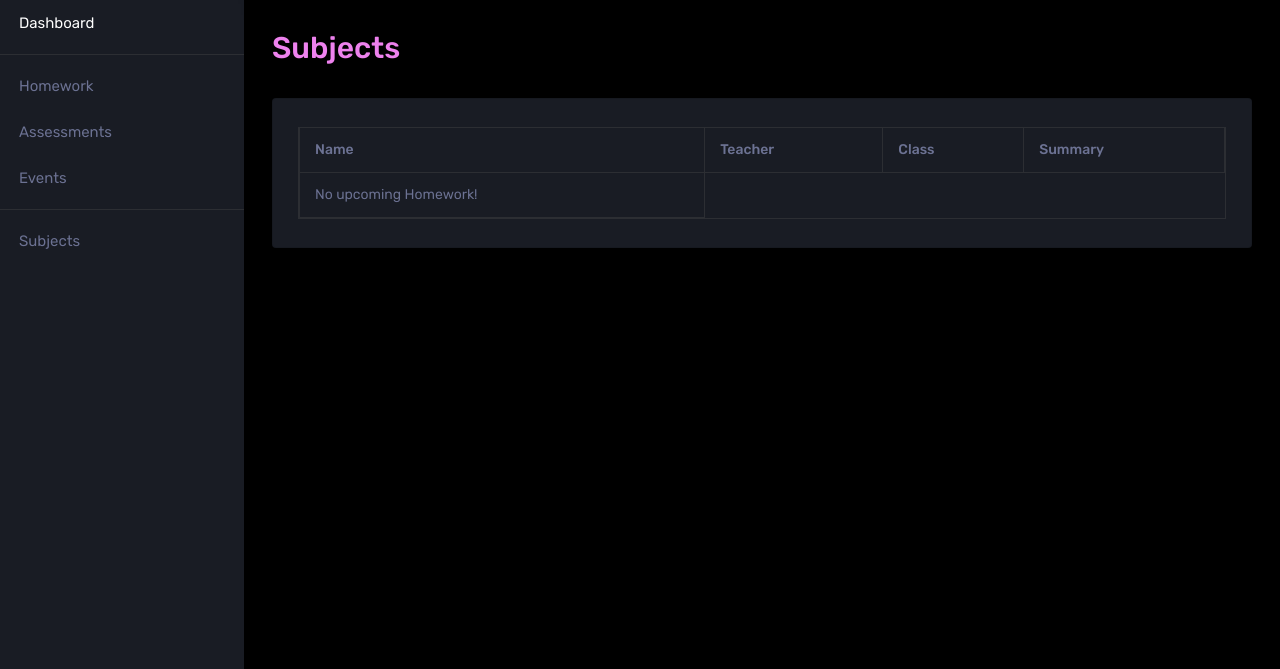
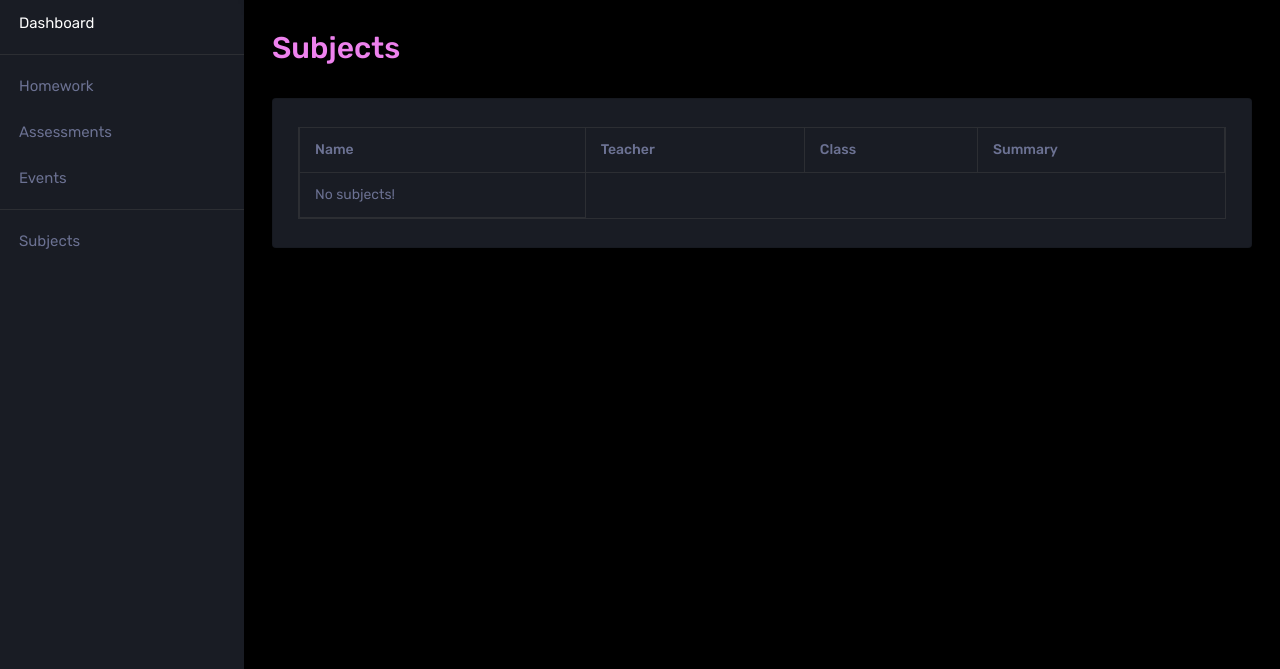
Before and after one commit to J-J-B-J/SchoolPlanner2, a Django app: page /subjects/ in a window 1280 px wide. Shown: the part 70-739 px from the top of the page. Run offline with Django 4.2, Linux system fonts and the light colour scheme; data that the repository does not hold is empty; some libraries are stand-ins or nearby versions.

Commit message:
Stupid forgetfulness error.

```diff
--- a/SchoolPlanners/templates/subjects/all.html
+++ b/SchoolPlanners/templates/subjects/all.html
@@ -24,7 +24,7 @@
     </tr>
 {% empty %}
     <tr>
-        <td>No upcoming Homework!</td>
+        <td>No subjects!</td>
     </tr>
 {% endfor %}
 {% endblock tbody %}
```
